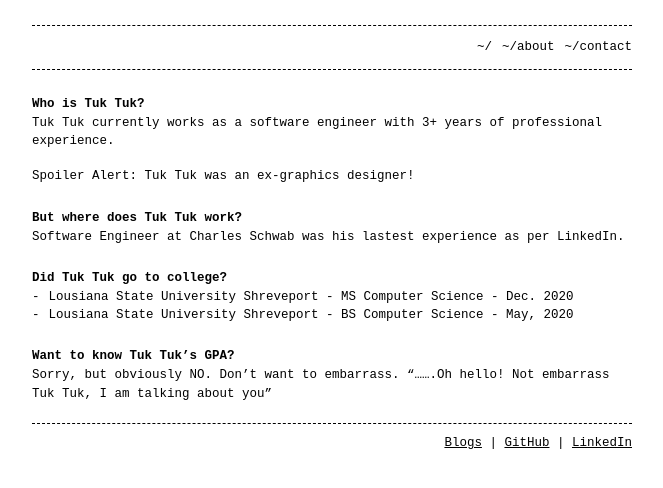
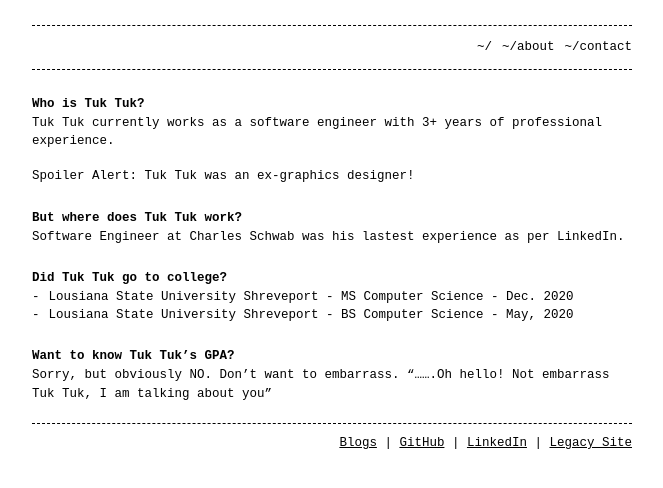
Before and after one commit to bm1905/bijay-maharjan-website, a Jekyll site: the page built from about.md, in a window 1280 px wide. Shown: the top 488 px of the page, without its empty margins (308-971 px from the left). Built offline with Jekyll 4.4.1, drawn with Linux system fonts in a browser that asks for light colours.

Commit message:
Initial commit

```diff
--- a/_config.yml
+++ b/_config.yml
@@ -7,7 +7,7 @@ header_pages:
   - about.md
   - contact.md
 
-footer: '<a href="https://blogs.bmaharjan.com/">Blogs</a> | <a href="https://github.com/bm1905">GitHub</a> | <a href="https://www.linkedin.com/in/bijay-maharjan-10654b92/">LinkedIn</a>'
+footer: '<a href="https://blogs.bmaharjan.com/">Blogs</a> | <a href="https://github.com/bm1905">GitHub</a> | <a href="https://www.linkedin.com/in/bijay-maharjan-10654b92/">LinkedIn</a> | <a href="https://legacy.bmaharjan.com/">Legacy Site</a>'
 
 
 style: light # dark (default) or light
```
